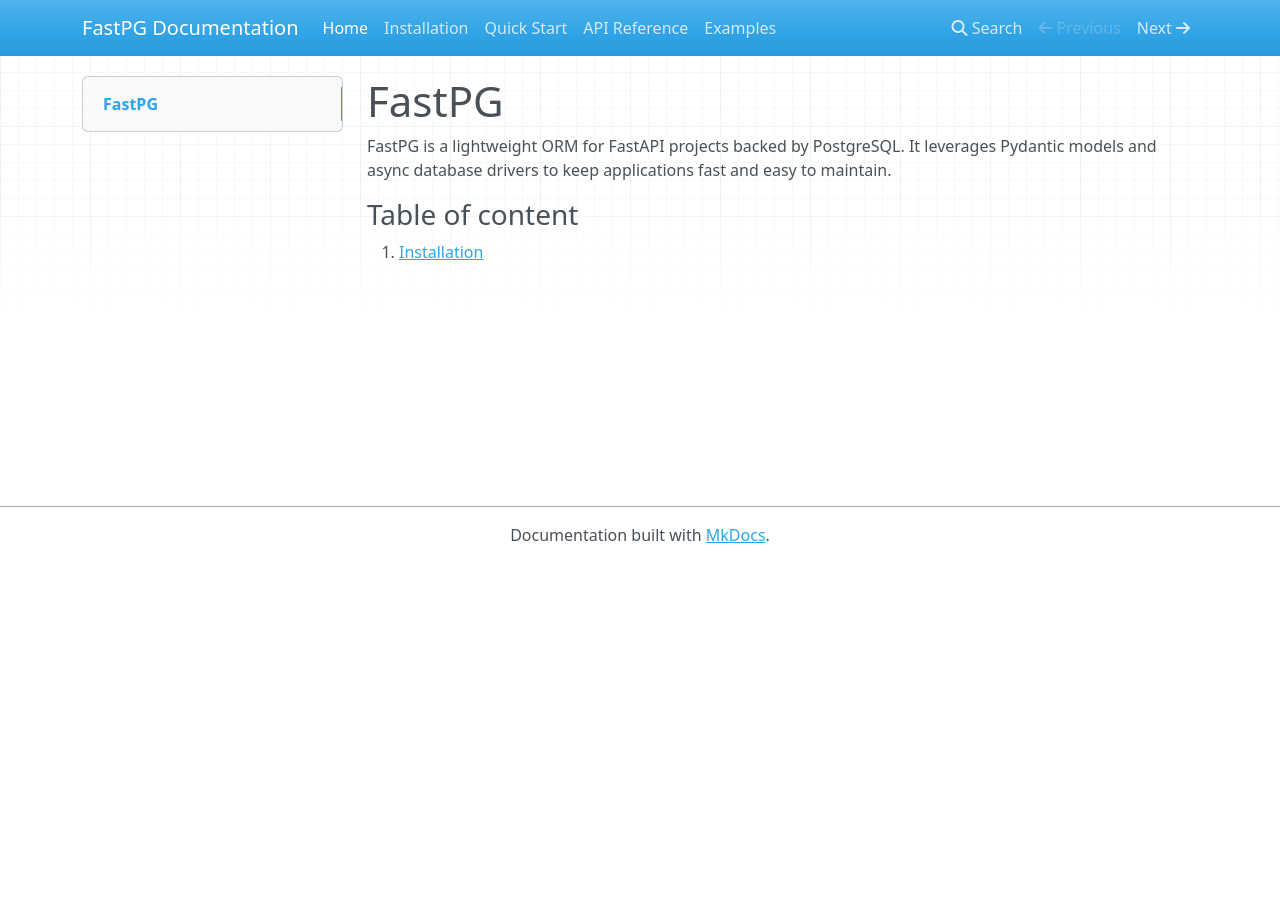
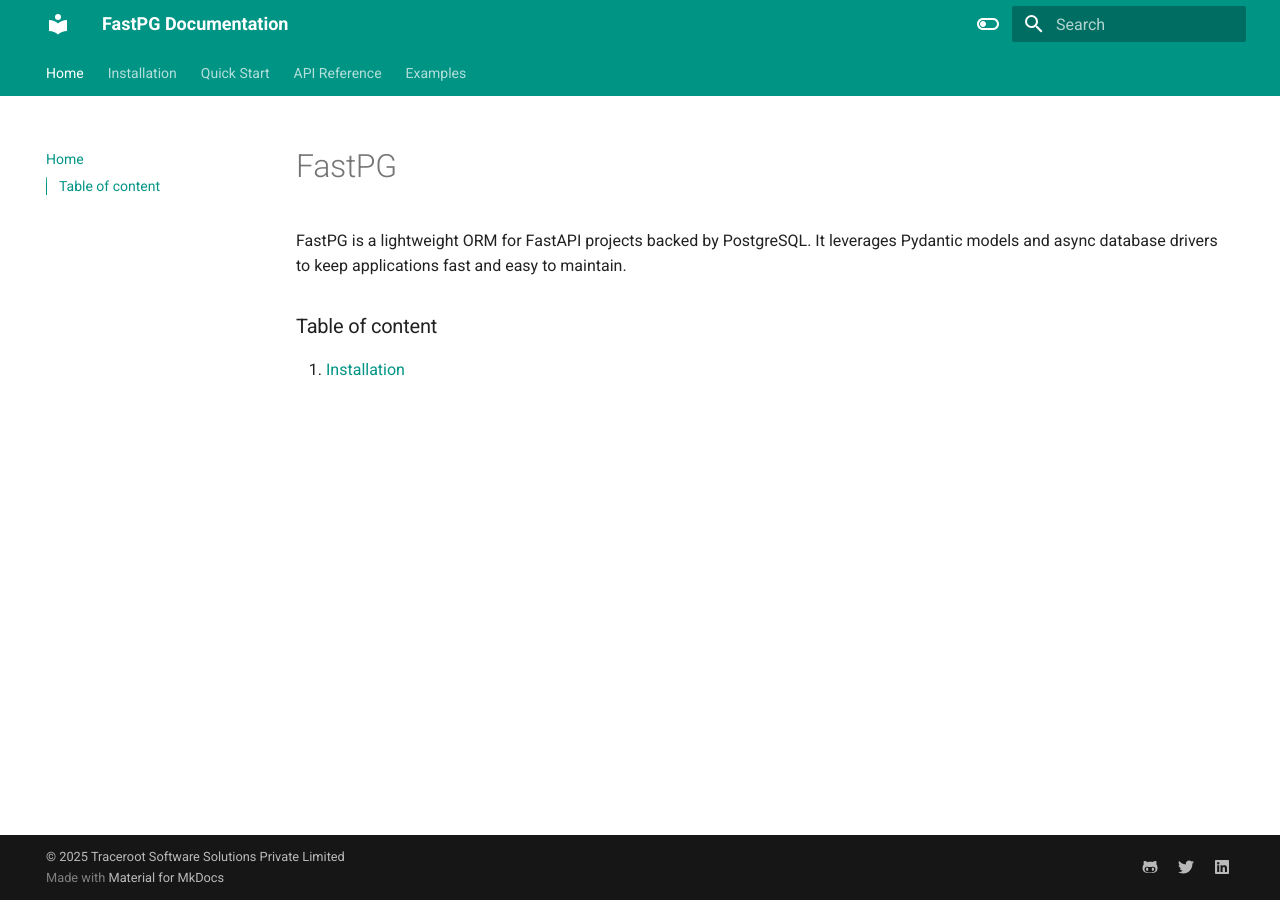
Before and after one commit to bepragma-ai/fastpg, an MkDocs documentation site: the page built from docs/index.md, in a window 1280 px wide. Built offline with MkDocs 1.6.1 and Material for MkDocs 9.7.7, drawn with Linux system fonts in a browser that asks for light colours; nearby versions of some CDN libraries.

Commit message:
Docs update

```diff
--- a/mkdocs.yml
+++ b/mkdocs.yml
@@ -1,8 +1,69 @@
 site_name: FastPG Documentation
 site_description: Lightweight async ORM for PostgreSQL
+
+theme:
+  name: material
+  features:
+    - navigation.tabs
+    - navigation.sections
+    - toc.integrate
+    - navigation.top
+    - search.suggest
+    - search.highlight
+    - content.tabs.link
+    - content.code.annotation
+    - content.code.copy
+  language: en
+  palette:
+    - scheme: default
+      toggle:
+        icon: material/toggle-switch-off-outline
+        name: Switch to dark mode
+      primary: teal
+      accent: purple
+    - scheme: slate
+      toggle:
+        icon: material/toggle-switch
+        name: Switch to light mode
+      primary: teal
+      accent: lime
+
 nav:
   - Home: index.md
   - Installation: installation.md
   - Quick Start: quickstart.md
   - API Reference: api.md
   - Examples: examples.md
+
+plugins:
+  - social
+  - search
+
+extra:
+  social:
+    - icon: fontawesome/brands/github-alt
+      link: https://github.com/
+    - icon: fontawesome/brands/twitter
+      link: https://twitter.com/
+    - icon: fontawesome/brands/linkedin
+      link: https://www.linkedin.com/
+
+markdown_extensions:
+  - pymdownx.highlight:
+      anchor_linenums: true
+  - pymdownx.inlinehilite
+  - pymdownx.snippets
+  - admonition
+  - pymdownx.arithmatex:
+      generic: true
+  - footnotes
+  - pymdownx.details
+  - pymdownx.superfences
+  - pymdownx.mark
+  - attr_list
+  - pymdownx.emoji:
+      emoji_index: !!python/name:materialx.emoji.twemoji
+      emoji_generator: !!python/name:materialx.emoji.to_svg
+
+copyright: |
+  &copy; 2025 <a href="https://www.bepragma.ai/"  target="_blank" rel="noopener">Traceroot Software Solutions Private Limited</a>
```
Also changed, not shown: 1 other file.
